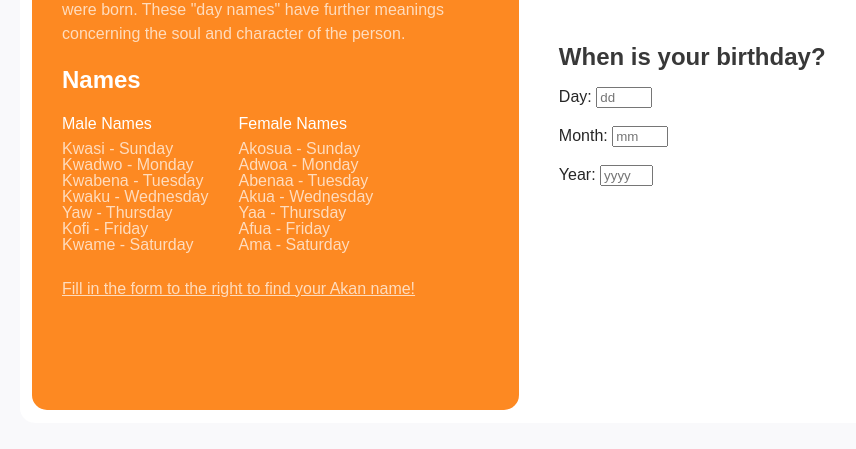
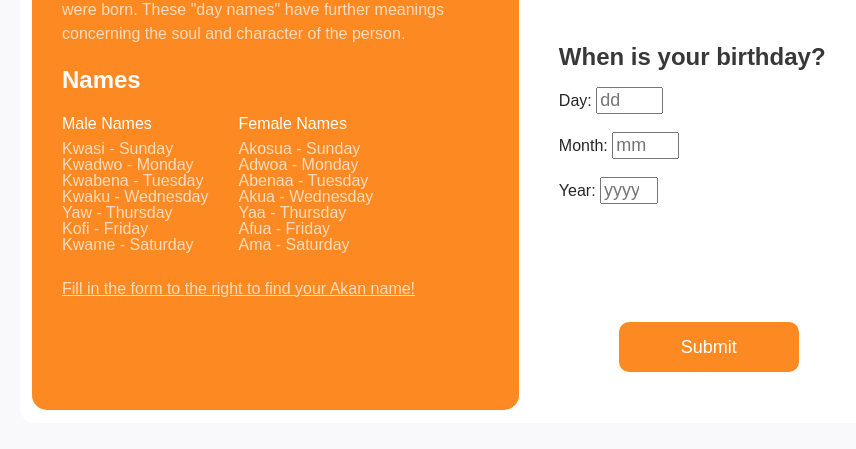
Before and after one commit to victorlomi/Akan-Names, a plain HTML site: page index.html in a window 1280 px wide. Shown: the part 249-698 px from the top of the page, without its empty margins (188-1044 px from the left). Drawn offline with Linux system fonts and the light colour scheme.

Commit message:
add submit button with styling

```diff
--- a/index.html
+++ b/index.html
@@ -63,6 +63,8 @@
                     <input name="year" id="year" type="number" placeholder="yyyy">
                     <br><br>
                 </div>
+                <!-- submit -->
+                <input id="submit" type="submit">
             </form>
         </div>
     </main>
--- a/style.css
+++ b/style.css
@@ -91,6 +91,22 @@ main {
     color: #262626;
 }
 
+#day, #month, #year {
+    font-size: 18px;
+}
+
 #year {
-    width: 45px;
+    width: 50px;
 }
+
+#submit {
+    background-color: #fd8922;
+    border: 0px;
+    border-radius: 10px;
+    color: white;
+    font-size: 18px;
+    width: 180px;
+    height: 50px;
+    margin-top: 100px;
+    margin-left: 100px;
+}
```
